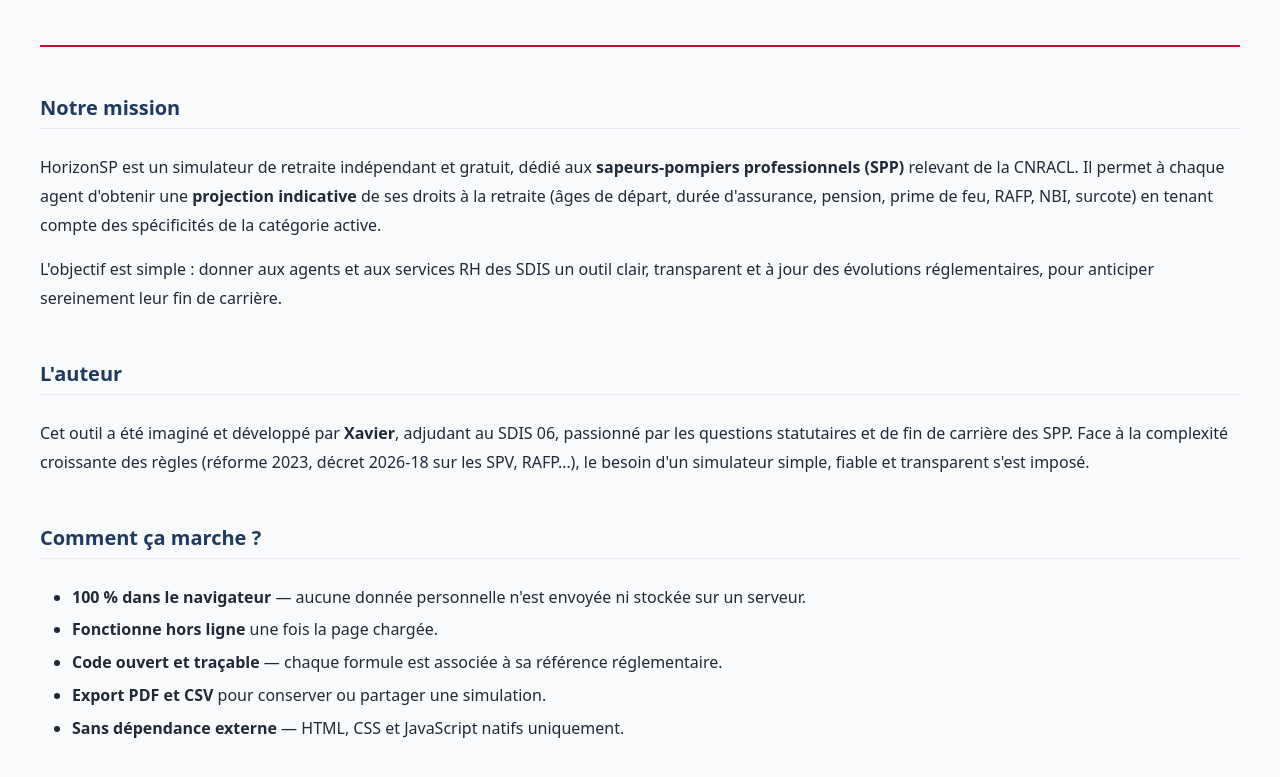
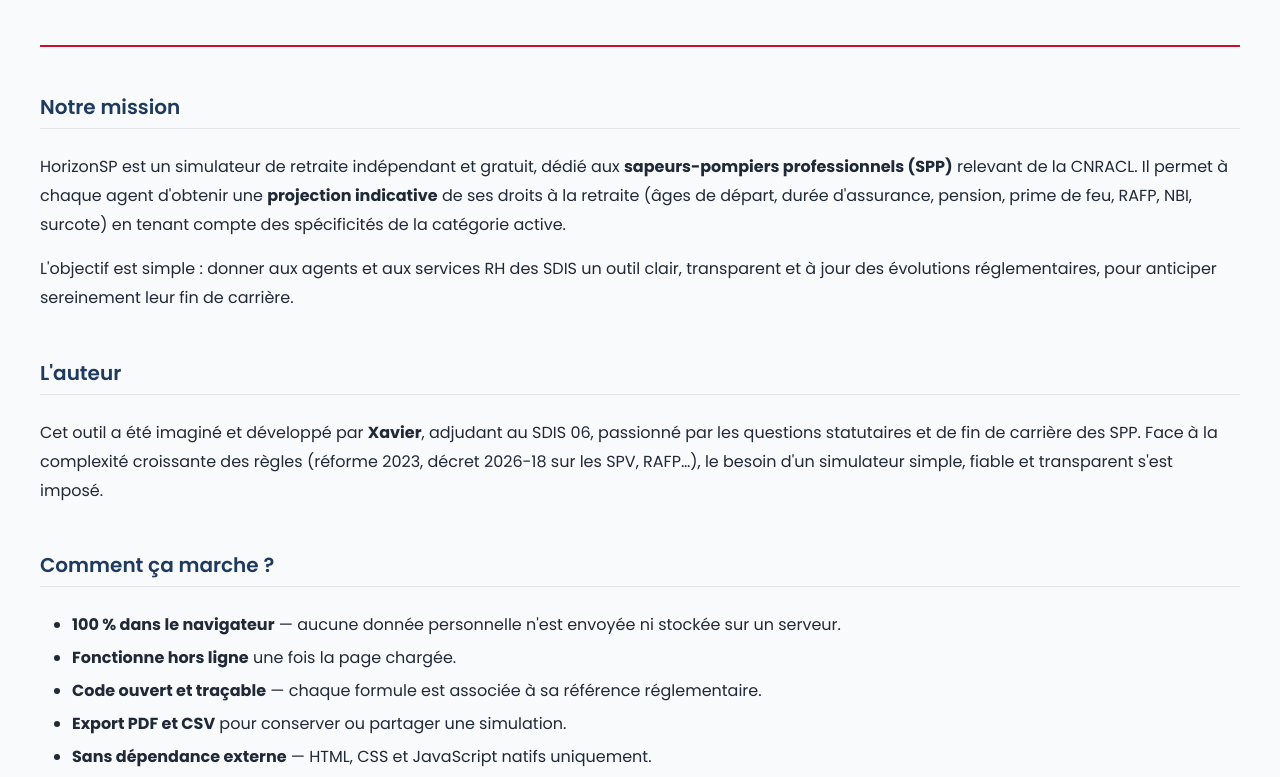
Before and after one commit to emifrog/Horizon, a website: page pages/apropos.html in a window 1280 px wide. Shown: the part 228-1005 px from the top of the page. Drawn offline with Linux system fonts and the light colour scheme.

Commit message:
Police offligne

```diff
--- /dev/null
+++ b/css/fonts.css
@@ -0,0 +1,77 @@
+/**
+ * Police Poppins auto-hébergée (aucune dépendance externe — fonctionne hors ligne).
+ * Sous-ensembles latin + latin-ext, graisses 400/500/600/700.
+ * Généré depuis fonts.googleapis.com (Poppins v24).
+ */
+
+@font-face {
+  font-family: 'Poppins';
+  font-style: normal;
+  font-weight: 400;
+  font-display: swap;
+  src: url('../assets/fonts/poppins-400-latin-ext.woff2') format('woff2');
+  unicode-range: U+0100-02BA, U+02BD-02C5, U+02C7-02CC, U+02CE-02D7, U+02DD-02FF, U+0304, U+0308, U+0329, U+1D00-1DBF, U+1E00-1E9F, U+1EF2-1EFF, U+2020, U+20A0-20AB, U+20AD-20C0, U+2113, U+2C60-2C7F, U+A720-A7FF;
+}
+
+@font-face {
+  font-family: 'Poppins';
+  font-style: normal;
+  font-weight: 400;
+  font-display: swap;
+  src: url('../assets/fonts/poppins-400-latin.woff2') format('woff2');
+  unicode-range: U+0000-00FF, U+0131, U+0152-0153, U+02BB-02BC, U+02C6, U+02DA, U+02DC, U+0304, U+0308, U+0329, U+2000-206F, U+20AC, U+2122, U+2191, U+2193, U+2212, U+2215, U+FEFF, U+FFFD;
+}
+
+@font-face {
+  font-family: 'Poppins';
+  font-style: normal;
+  font-weight: 500;
+  font-display: swap;
+  src: url('../assets/fonts/poppins-500-latin-ext.woff2') format('woff2');
+  unicode-range: U+0100-02BA, U+02BD-02C5, U+02C7-02CC, U+02CE-02D7, U+02DD-02FF, U+0304, U+0308, U+0329, U+1D00-1DBF, U+1E00-1E9F, U+1EF2-1EFF, U+2020, U+20A0-20AB, U+20AD-20C0, U+2113, U+2C60-2C7F, U+A720-A7FF;
+}
+
+@font-face {
+  font-family: 'Poppins';
+  font-style: normal;
+  font-weight: 500;
+  font-display: swap;
+  src: url('../assets/fonts/poppins-500-latin.woff2') format('woff2');
+  unicode-range: U+0000-00FF, U+0131, U+0152-0153, U+02BB-02BC, U+02C6, U+02DA, U+02DC, U+0304, U+0308, U+0329, U+2000-206F, U+20AC, U+2122, U+2191, U+2193, U+2212, U+2215, U+FEFF, U+FFFD;
+}
+
+@font-face {
+  font-family: 'Poppins';
+  font-style: normal;
+  font-weight: 600;
+  font-display: swap;
+  src: url('../assets/fonts/poppins-600-latin-ext.woff2') format('woff2');
+  unicode-range: U+0100-02BA, U+02BD-02C5, U+02C7-02CC, U+02CE-02D7, U+02DD-02FF, U+0304, U+0308, U+0329, U+1D00-1DBF, U+1E00-1E9F, U+1EF2-1EFF, U+2020, U+20A0-20AB, U+20AD-20C0, U+2113, U+2C60-2C7F, U+A720-A7FF;
+}
+
+@font-face {
+  font-family: 'Poppins';
+  font-style: normal;
+  font-weight: 600;
+  font-display: swap;
+  src: url('../assets/fonts/poppins-600-latin.woff2') format('woff2');
+  unicode-range: U+0000-00FF, U+0131, U+0152-0153, U+02BB-02BC, U+02C6, U+02DA, U+02DC, U+0304, U+0308, U+0329, U+2000-206F, U+20AC, U+2122, U+2191, U+2193, U+2212, U+2215, U+FEFF, U+FFFD;
+}
+
+@font-face {
+  font-family: 'Poppins';
+  font-style: normal;
+  font-weight: 700;
+  font-display: swap;
+  src: url('../assets/fonts/poppins-700-latin-ext.woff2') format('woff2');
+  unicode-range: U+0100-02BA, U+02BD-02C5, U+02C7-02CC, U+02CE-02D7, U+02DD-02FF, U+0304, U+0308, U+0329, U+1D00-1DBF, U+1E00-1E9F, U+1EF2-1EFF, U+2020, U+20A0-20AB, U+20AD-20C0, U+2113, U+2C60-2C7F, U+A720-A7FF;
+}
+
+@font-face {
+  font-family: 'Poppins';
+  font-style: normal;
+  font-weight: 700;
+  font-display: swap;
+  src: url('../assets/fonts/poppins-700-latin.woff2') format('woff2');
+  unicode-range: U+0000-00FF, U+0131, U+0152-0153, U+02BB-02BC, U+02C6, U+02DA, U+02DC, U+0304, U+0308, U+0329, U+2000-206F, U+20AC, U+2122, U+2191, U+2193, U+2212, U+2215, U+FEFF, U+FFFD;
+}
--- a/pages/apropos.html
+++ b/pages/apropos.html
@@ -3,7 +3,7 @@
 
 <head>
     <meta charset="UTF-8">
-    <meta http-equiv="Content-Security-Policy" content="default-src 'self'; script-src 'self'; style-src 'self' 'unsafe-inline' https://fonts.googleapis.com; font-src 'self' https://fonts.gstatic.com; img-src 'self' data:; connect-src 'self'; object-src 'none'; base-uri 'self'; form-action 'self'; frame-ancestors 'self'">
+    <meta http-equiv="Content-Security-Policy" content="default-src 'self'; script-src 'self'; style-src 'self' 'unsafe-inline'; font-src 'self'; img-src 'self' data:; connect-src 'self'; object-src 'none'; base-uri 'self'; form-action 'self'; frame-ancestors 'self'">
     <meta name="viewport" content="width=device-width, initial-scale=1.0">
     <link rel="manifest" href="../manifest.json">
     <meta name="theme-color" content="#C8102E">
@@ -11,10 +11,8 @@
     <meta name="description" content="À propos du simulateur de retraite HorizonSP pour sapeurs-pompiers professionnels">
     <title>À propos | Horizon</title>
 
-    <!-- Police Poppins -->
-    <link rel="preconnect" href="https://fonts.googleapis.com">
-    <link rel="preconnect" href="https://fonts.gstatic.com" crossorigin>
-    <link href="https://fonts.googleapis.com/css2?family=Poppins:wght@400;500;600;700&display=swap" rel="stylesheet">
+    <!-- Police Poppins (auto-hébergée) -->
+    <link rel="stylesheet" href="../css/fonts.css">
 
     <!-- Styles -->
     <link rel="stylesheet" href="../css/main.css">
--- a/sw.js
+++ b/sw.js
@@ -12,7 +12,7 @@
  * cache et re-télécharger les ressources modifiées.
  */
 
-const CACHE_VERSION = 'horizon-v1';
+const CACHE_VERSION = 'horizon-v2';
 
 // Coquille minimale pré-cachée à l'installation (le reste est mis en cache à la volée).
 const APP_SHELL = [
```
Also changed, not shown: index.html (+3 -5 lines), pages/contact.html (+3 -5 lines), pages/reglementaire.html (+3 -5 lines), assets/fonts/poppins-400-latin-ext.woff2 (added), assets/fonts/poppins-400-latin.woff2 (added), assets/fonts/poppins-500-latin-ext.woff2 (added), assets/fonts/poppins-500-latin.woff2 (added), assets/fonts/poppins-600-latin-ext.woff2 (added), assets/fonts/poppins-600-latin.woff2 (added), assets/fonts/poppins-700-latin-ext.woff2 (added), assets/fonts/poppins-700-latin.woff2 (added).
